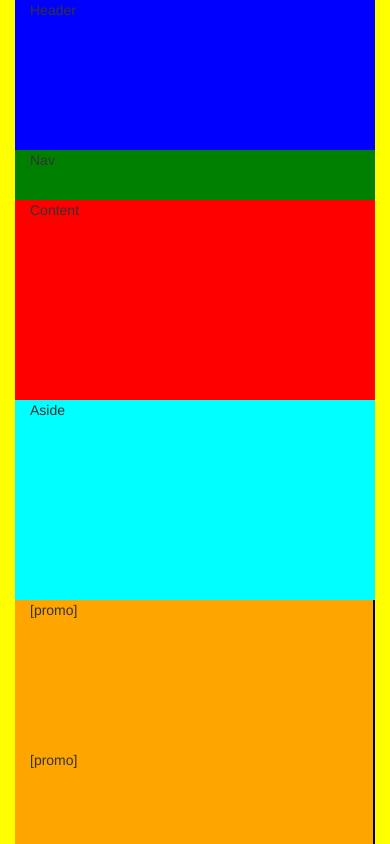
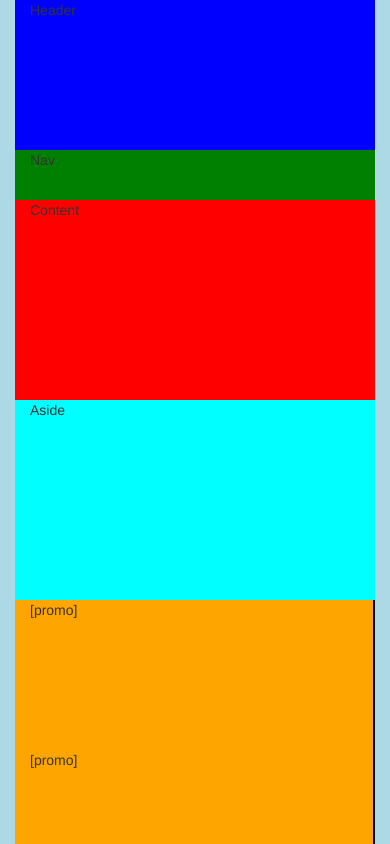
Before and after one commit to metropro/takehome-1, a plain HTML site: page index.html in a window 390 px wide. Shown: the top 844 px of the page. Drawn offline with Linux system fonts and the light colour scheme.

Commit message:
blue background for small screen

```diff
--- a/css/styles.css
+++ b/css/styles.css
@@ -43,3 +43,9 @@ footer {
 nav, footer {
   height: 50px;
 }
+
+@media only screen and (max-width: 600px) {
+  .container-fluid{
+    background-color: lightblue;
+  }
+}
```
